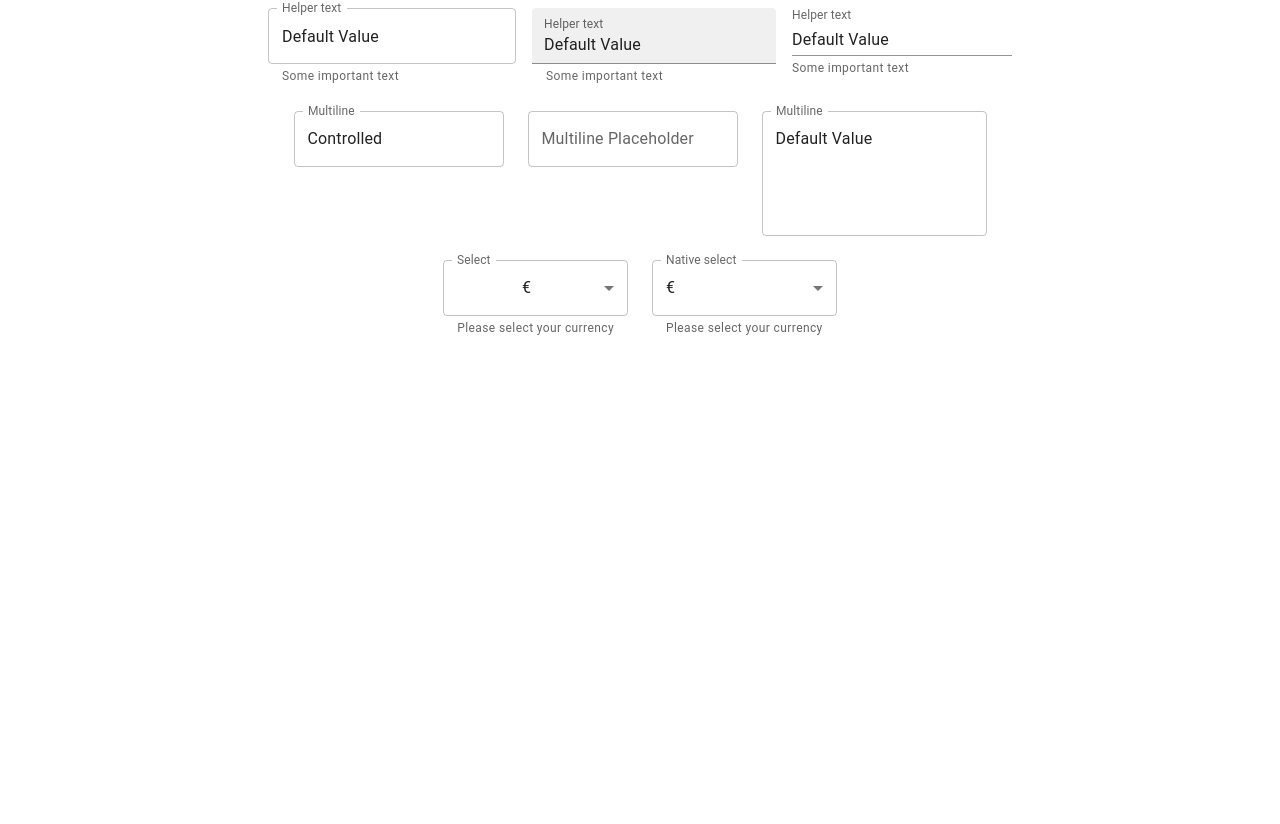
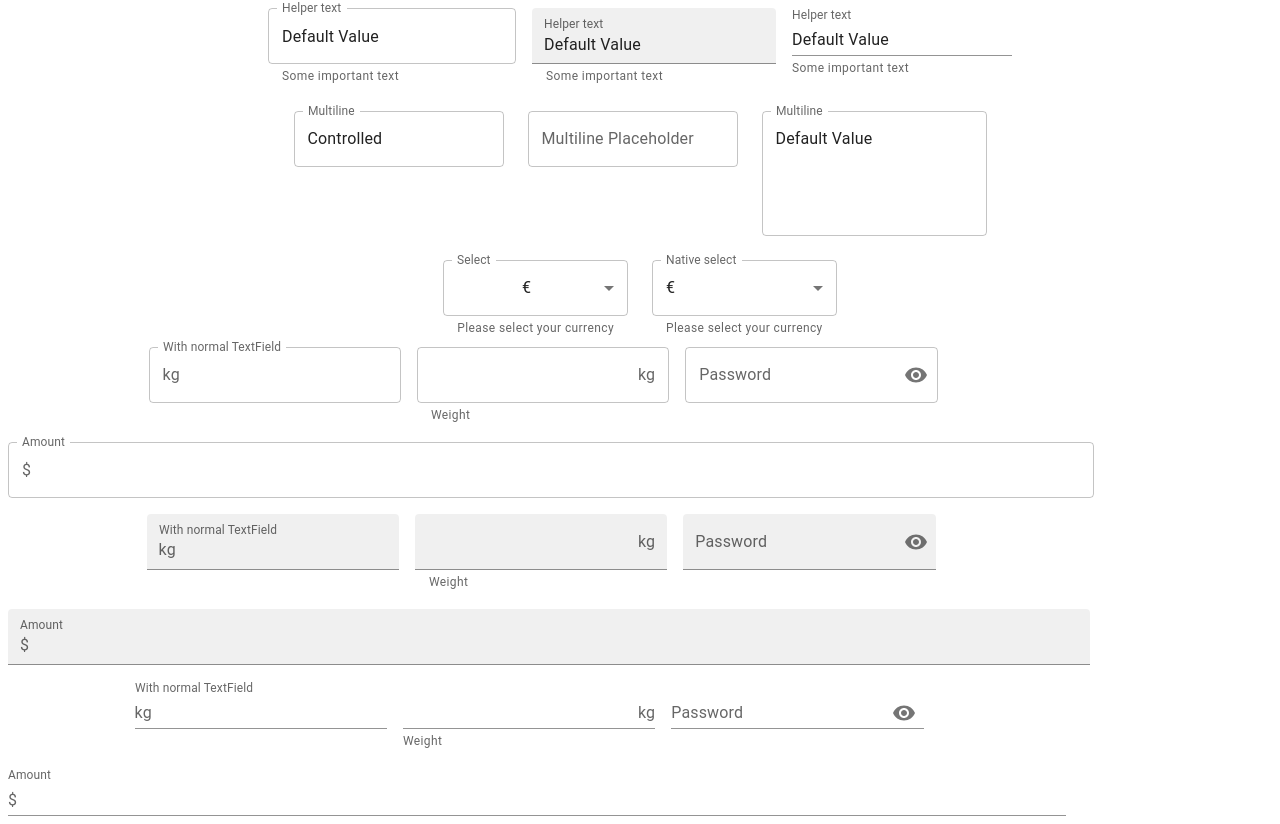
Before and after one commit to ArtyomIbatulin/MUI, a React (Vite) app in the folder mui/: page / in a window 1280 px wide. Shown: the part 572-1396 px from the top of the page. Before the commit the page ends 911 px from the top, so only its background shows below. Built offline with nearby package versions, Linux system fonts and the light colour scheme.

Commit message:
added Input Adornments

```diff
--- a/mui/src/App.tsx
+++ b/mui/src/App.tsx
@@ -1,4 +1,5 @@
 import './App.css'
+import MuiInpAdornments from './components/MuiInpAdornments'
 import { MuiTextField } from './components/MuiTextField'
 // import { MuiButton } from './components/MuiButton'
 // import { MuiTypography } from './components/MuiTypography'
@@ -10,6 +11,7 @@ function App() {
       {/* <MuiTypography></MuiTypography> */}
       {/* <MuiButton></MuiButton> */}
       <MuiTextField></MuiTextField>
+      <MuiInpAdornments></MuiInpAdornments>
     </div>
   )
 }
--- /dev/null
+++ b/mui/src/components/MuiInpAdornments.tsx
@@ -0,0 +1,214 @@
+import * as React from 'react';
+import Box from '@mui/material/Box';
+import IconButton from '@mui/material/IconButton';
+import Input from '@mui/material/Input';
+import FilledInput from '@mui/material/FilledInput';
+import OutlinedInput from '@mui/material/OutlinedInput';
+import InputLabel from '@mui/material/InputLabel';
+import InputAdornment from '@mui/material/InputAdornment';
+import FormHelperText from '@mui/material/FormHelperText';
+import FormControl from '@mui/material/FormControl';
+import TextField from '@mui/material/TextField';
+import Visibility from '@mui/icons-material/Visibility';
+import VisibilityOff from '@mui/icons-material/VisibilityOff';
+
+interface State {
+  amount: string;
+  password: string;
+  weight: string;
+  weightRange: string;
+  showPassword: boolean;
+}
+
+export default function MuiInpAdornments() {
+  const [values, setValues] = React.useState<State>({
+    amount: '',
+    password: '',
+    weight: '',
+    weightRange: '',
+    showPassword: false,
+  });
+
+  const handleChange =
+    (prop: keyof State) => (event: React.ChangeEvent<HTMLInputElement>) => {
+      setValues({ ...values, [prop]: event.target.value });
+    };
+
+  const handleClickShowPassword = () => {
+    setValues({
+      ...values,
+      showPassword: !values.showPassword,
+    });
+  };
+
+  const handleMouseDownPassword = (event: React.MouseEvent<HTMLButtonElement>) => {
+    event.preventDefault();
+  };
+
+  return (
+    <Box sx={{ display: 'flex', flexWrap: 'wrap' }}>
+      <div>
+        <TextField
+          label="With normal TextField"
+          id="outlined-start-adornment"
+          sx={{ m: 1, width: '25ch' }}
+          InputProps={{
+            startAdornment: <InputAdornment position="start">kg</InputAdornment>,
+          }}
+        />
+        <FormControl sx={{ m: 1, width: '25ch' }} variant="outlined">
+          <OutlinedInput
+            id="outlined-adornment-weight"
+            value={values.weight}
+            onChange={handleChange('weight')}
+            endAdornment={<InputAdornment position="end">kg</InputAdornment>}
+            aria-describedby="outlined-weight-helper-text"
+            inputProps={{
+              'aria-label': 'weight',
+            }}
+          />
+          <FormHelperText id="outlined-weight-helper-text">Weight</FormHelperText>
+        </FormControl>
+        <FormControl sx={{ m: 1, width: '25ch' }} variant="outlined">
+          <InputLabel htmlFor="outlined-adornment-password">Password</InputLabel>
+          <OutlinedInput
+            id="outlined-adornment-password"
+            type={values.showPassword ? 'text' : 'password'}
+            value={values.password}
+            onChange={handleChange('password')}
+            endAdornment={
+              <InputAdornment position="end">
+                <IconButton
+                  aria-label="toggle password visibility"
+                  onClick={handleClickShowPassword}
+                  onMouseDown={handleMouseDownPassword}
+                  edge="end"
+                >
+                  {values.showPassword ? <VisibilityOff /> : <Visibility />}
+                </IconButton>
+              </InputAdornment>
+            }
+            label="Password"
+          />
+        </FormControl>
+        <FormControl fullWidth sx={{ m: 1 }}>
+          <InputLabel htmlFor="outlined-adornment-amount">Amount</InputLabel>
+          <OutlinedInput
+            id="outlined-adornment-amount"
+            value={values.amount}
+            onChange={handleChange('amount')}
+            startAdornment={<InputAdornment position="start">$</InputAdornment>}
+            label="Amount"
+          />
+        </FormControl>
+      </div>
+      <div>
+        <TextField
+          label="With normal TextField"
+          id="filled-start-adornment"
+          sx={{ m: 1, width: '25ch' }}
+          InputProps={{
+            startAdornment: <InputAdornment position="start">kg</InputAdornment>,
+          }}
+          variant="filled"
+        />
+        <FormControl sx={{ m: 1, width: '25ch' }} variant="filled">
+          <FilledInput
+            id="filled-adornment-weight"
+            value={values.weight}
+            onChange={handleChange('weight')}
+            endAdornment={<InputAdornment position="end">kg</InputAdornment>}
+            aria-describedby="filled-weight-helper-text"
+            inputProps={{
+              'aria-label': 'weight',
+            }}
+          />
+          <FormHelperText id="filled-weight-helper-text">Weight</FormHelperText>
+        </FormControl>
+        <FormControl sx={{ m: 1, width: '25ch' }} variant="filled">
+          <InputLabel htmlFor="filled-adornment-password">Password</InputLabel>
+          <FilledInput
+            id="filled-adornment-password"
+            type={values.showPassword ? 'text' : 'password'}
+            value={values.password}
+            onChange={handleChange('password')}
+            endAdornment={
+              <InputAdornment position="end">
+                <IconButton
+                  aria-label="toggle password visibility"
+                  onClick={handleClickShowPassword}
+                  onMouseDown={handleMouseDownPassword}
+                  edge="end"
+                >
+                  {values.showPassword ? <VisibilityOff /> : <Visibility />}
+                </IconButton>
+              </InputAdornment>
+            }
+          />
+        </FormControl>
+        <FormControl fullWidth sx={{ m: 1 }} variant="filled">
+          <InputLabel htmlFor="filled-adornment-amount">Amount</InputLabel>
+          <FilledInput
+            id="filled-adornment-amount"
+            value={values.amount}
+            onChange={handleChange('amount')}
+            startAdornment={<InputAdornment position="start">$</InputAdornment>}
+          />
+        </FormControl>
+      </div>
+      <div>
+        <TextField
+          label="With normal TextField"
+          id="standard-start-adornment"
+          sx={{ m: 1, width: '25ch' }}
+          InputProps={{
+            startAdornment: <InputAdornment position="start">kg</InputAdornment>,
+          }}
+          variant="standard"
+        />
+        <FormControl variant="standard" sx={{ m: 1, mt: 3, width: '25ch' }}>
+          <Input
+            id="standard-adornment-weight"
+            value={values.weight}
+            onChange={handleChange('weight')}
+            endAdornment={<InputAdornment position="end">kg</InputAdornment>}
+            aria-describedby="standard-weight-helper-text"
+            inputProps={{
+              'aria-label': 'weight',
+            }}
+          />
+          <FormHelperText id="standard-weight-helper-text">Weight</FormHelperText>
+        </FormControl>
+        <FormControl sx={{ m: 1, width: '25ch' }} variant="standard">
+          <InputLabel htmlFor="standard-adornment-password">Password</InputLabel>
+          <Input
+            id="standard-adornment-password"
+            type={values.showPassword ? 'text' : 'password'}
+            value={values.password}
+            onChange={handleChange('password')}
+            endAdornment={
+              <InputAdornment position="end">
+                <IconButton
+                  aria-label="toggle password visibility"
+                  onClick={handleClickShowPassword}
+                  onMouseDown={handleMouseDownPassword}
+                >
+                  {values.showPassword ? <VisibilityOff /> : <Visibility />}
+                </IconButton>
+              </InputAdornment>
+            }
+          />
+        </FormControl>
+        <FormControl fullWidth sx={{ m: 1 }} variant="standard">
+          <InputLabel htmlFor="standard-adornment-amount">Amount</InputLabel>
+          <Input
+            id="standard-adornment-amount"
+            value={values.amount}
+            onChange={handleChange('amount')}
+            startAdornment={<InputAdornment position="start">$</InputAdornment>}
+          />
+        </FormControl>
+      </div>
+    </Box>
+  );
+}
```
